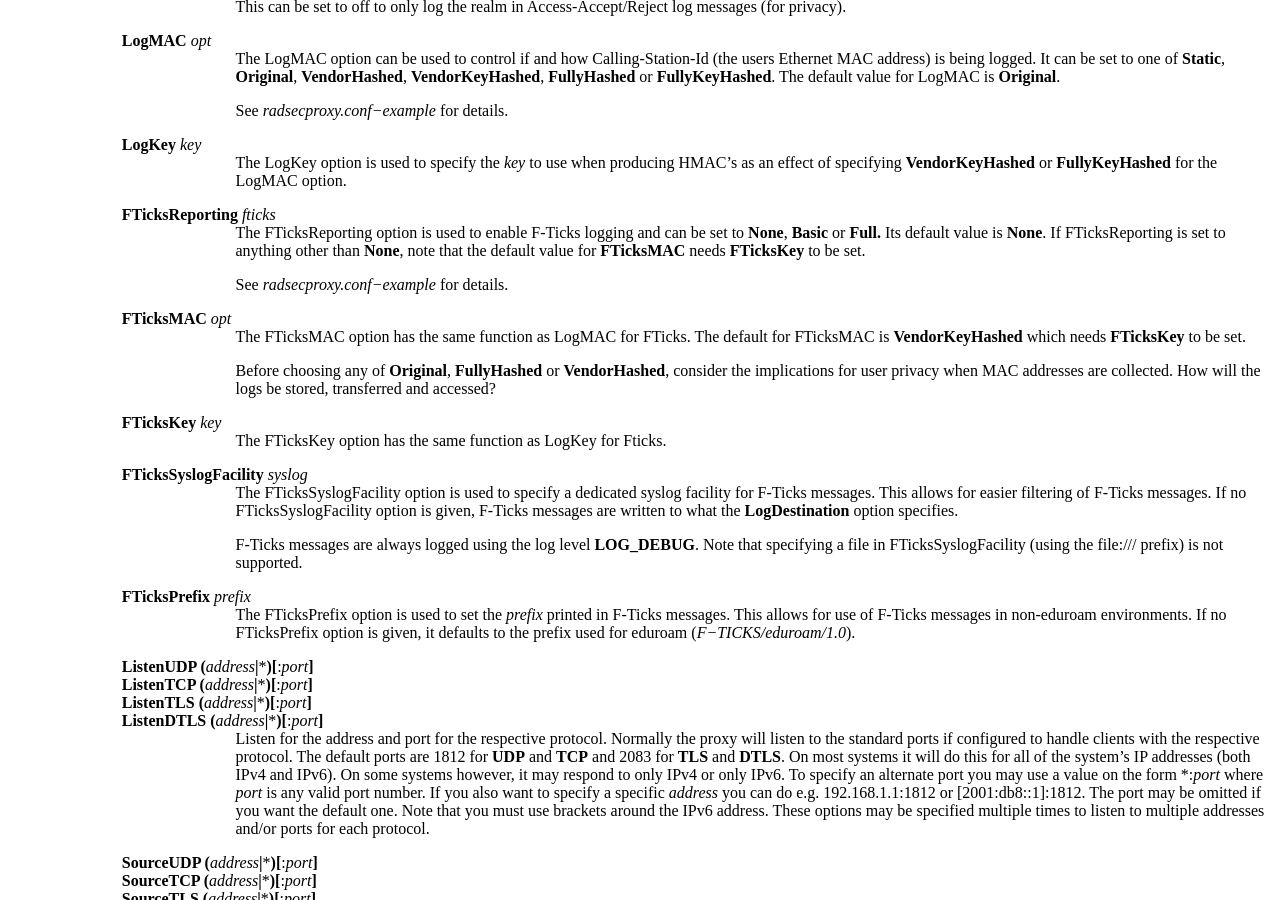
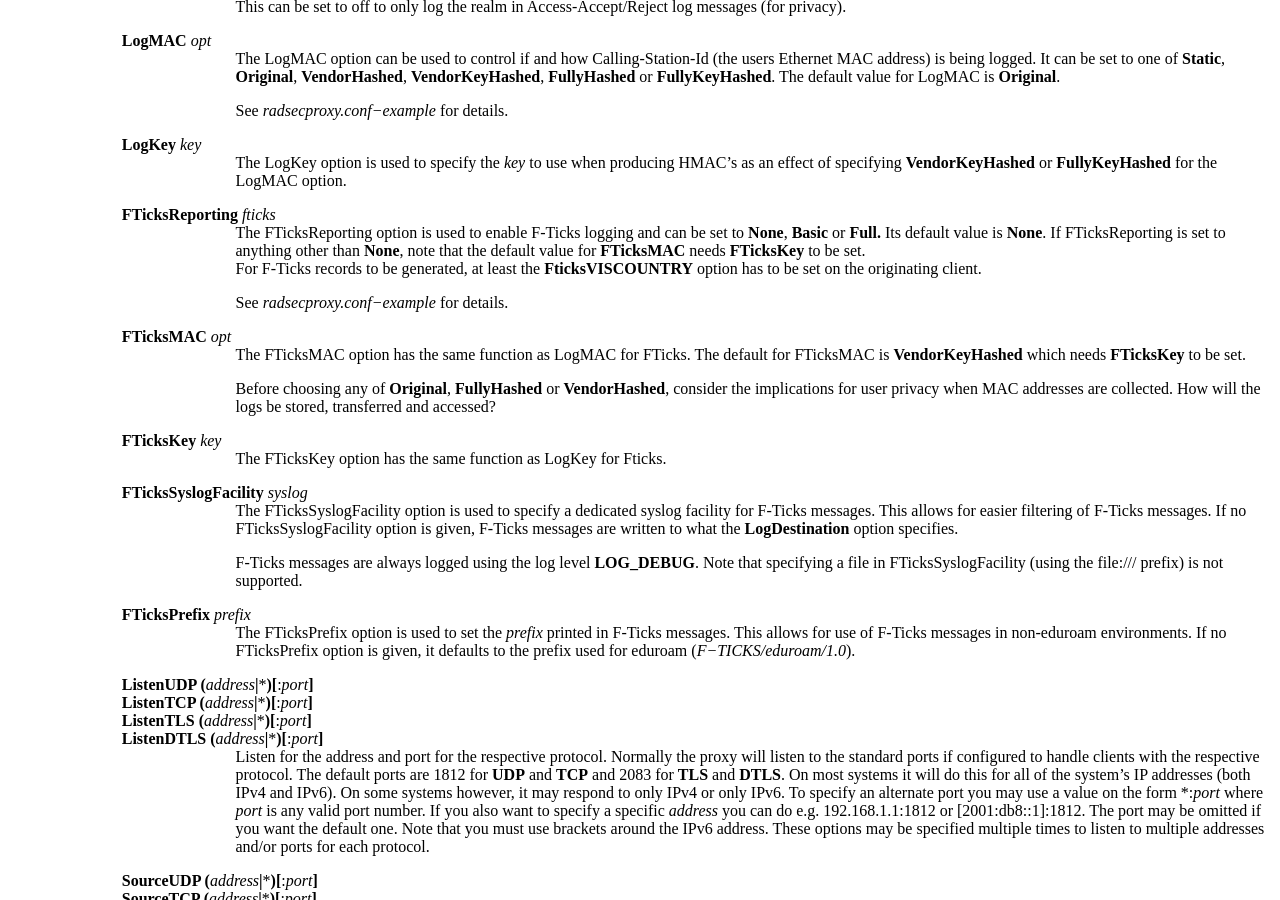
Before and after one commit to radsecproxy/radsecproxy.github.io, a Jekyll site: the page radsecproxy.conf.html, which Jekyll copies as it is, in a window 1280 px wide and 900 px high, scrolled down 1803 px. Built offline with Jekyll 4.4.1, drawn with Linux system fonts in a browser that asks for light colours.

Commit message:
radsecproxy 1.11.4 release

```diff
--- a/_config.yml
+++ b/_config.yml
@@ -2,8 +2,8 @@ theme: jekyll-theme-slate
 title: radsecproxy
 description: a generic RADIUS proxy with RadSec support
 show_downloads: true
-download_version: v1.11.3
+download_version: v1.11.4
 github:
   repository_url: https://github.com/radsecproxy/radsecproxy
-  tar_url: https://github.com/radsecproxy/radsecproxy/releases/download/1.11.3/radsecproxy-1.11.3.tar.gz
-  asc_url: https://github.com/radsecproxy/radsecproxy/releases/download/1.11.3/radsecproxy-1.11.3.tar.gz.asc
+  tar_url: https://github.com/radsecproxy/radsecproxy/releases/download/1.11.4/radsecproxy-1.11.4.tar.gz
+  asc_url: https://github.com/radsecproxy/radsecproxy/releases/download/1.11.4/radsecproxy-1.11.4.tar.gz.asc
--- a/radsecproxy-hash.html
+++ b/radsecproxy-hash.html
@@ -1,5 +1,5 @@
 <!-- Creator     : groff version 1.23.0 -->
-<!-- CreationDate: Mon Jul 13 15:38:28 2026 -->
+<!-- CreationDate: Mon Aug 10 08:33:54 2026 -->
 <!DOCTYPE html PUBLIC "-//W3C//DTD HTML 4.01 Transitional//EN"
 "http://www.w3.org/TR/html4/loose.dtd">
 <html>
--- a/radsecproxy.conf.html
+++ b/radsecproxy.conf.html
@@ -1,5 +1,5 @@
 <!-- Creator     : groff version 1.23.0 -->
-<!-- CreationDate: Mon Jul 13 15:38:29 2026 -->
+<!-- CreationDate: Mon Aug 10 08:33:54 2026 -->
 <!DOCTYPE html PUBLIC "-//W3C//DTD HTML 4.01 Transitional//EN"
 "http://www.w3.org/TR/html4/loose.dtd">
 <html>
@@ -277,7 +277,10 @@ used to enable F-Ticks logging and can be set to
 <b>None</b>, <b>Basic</b> or <b>Full.</b> Its default value
 is <b>None</b>. If FTicksReporting is set to anything other
 than <b>None</b>, note that the default value for
-<b>FTicksMAC</b> needs <b>FTicksKey</b> to be set.</p>
+<b>FTicksMAC</b> needs <b>FTicksKey</b> to be set. <br>
+For F-Ticks records to be generated, at least the
+<b>FticksVISCOUNTRY</b> option has to be set on the
+originating client.</p>
 
 <p style="margin-left:18%; margin-top: 1em">See
 <i>radsecproxy.conf&minus;example</i> for details.</p>
--- a/radsecproxy.html
+++ b/radsecproxy.html
@@ -1,5 +1,5 @@
 <!-- Creator     : groff version 1.23.0 -->
-<!-- CreationDate: Mon Jul 13 15:38:28 2026 -->
+<!-- CreationDate: Mon Aug 10 08:33:54 2026 -->
 <!DOCTYPE html PUBLIC "-//W3C//DTD HTML 4.01 Transitional//EN"
 "http://www.w3.org/TR/html4/loose.dtd">
 <html>
```
